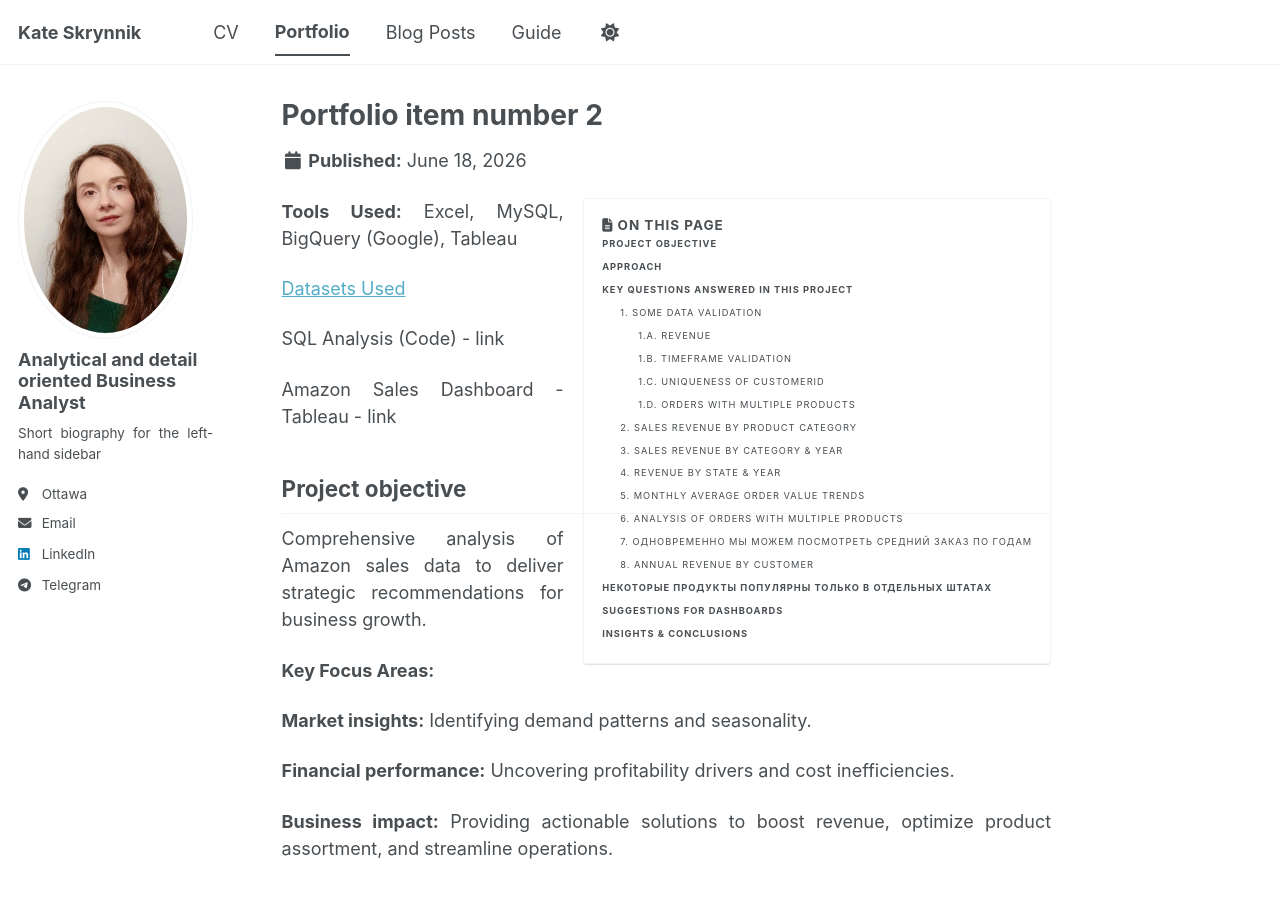
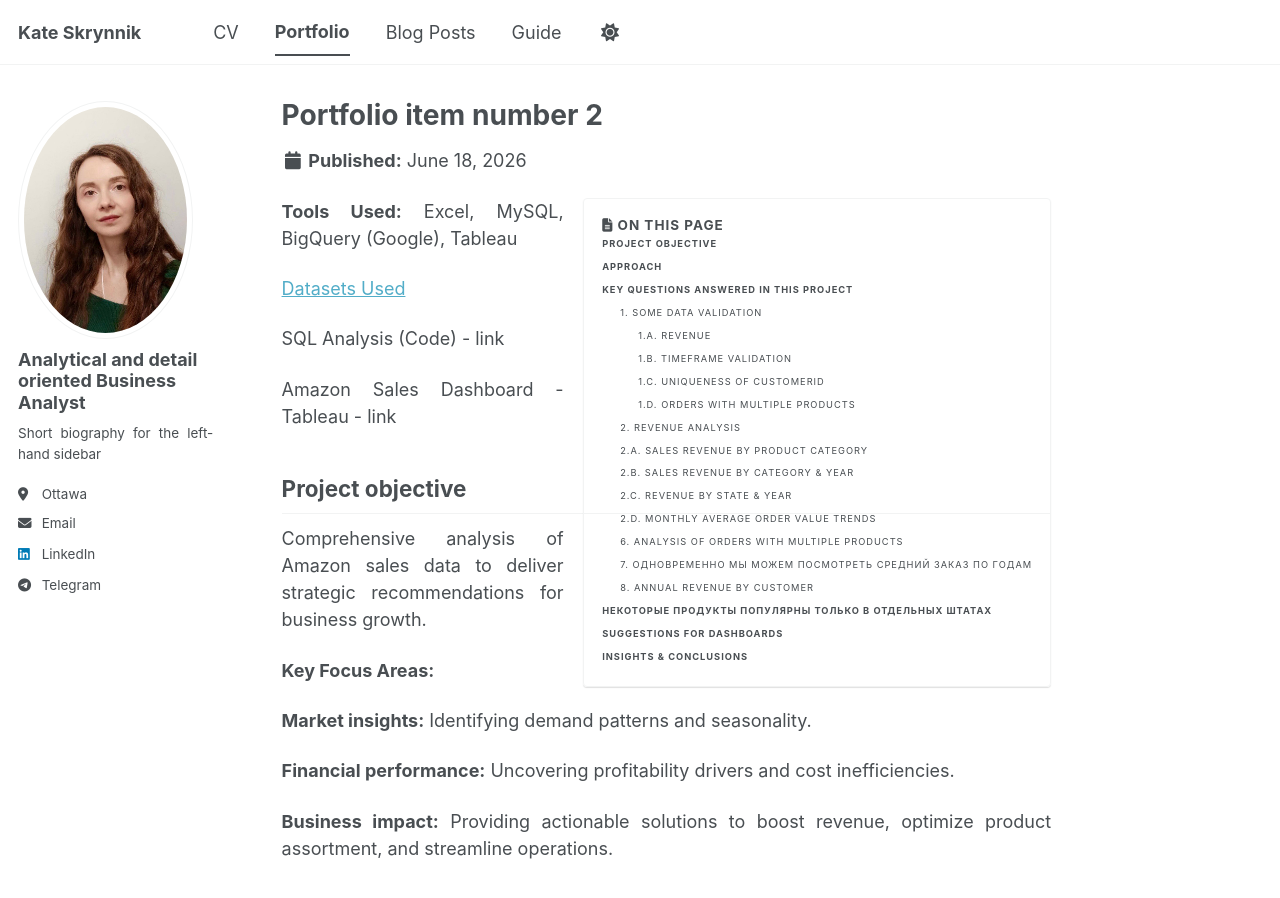
Before and after one commit to katevision/KateS, a Jekyll site: the page built from _portfolio/portfolio-2.md, in a window 1280 px wide and 900 px high. Built offline with Jekyll 4.4.1, drawn with Linux system fonts in a browser that asks for light colours; a script bundle is joined from its source files by our own code; library files that are not in the unit come from our copies; some of the changed text lies outside the part shown.

Commit message:
Update portfolio-2.md

```diff
--- a/_portfolio/portfolio-2.md
+++ b/_portfolio/portfolio-2.md
@@ -129,7 +129,9 @@
 The dataset contains exclusively single-item orders, with no orders including multiple products. This significantly constrains the analytical opportunities, as use cases such as product affinity analysis, cross-sell identification, and basket composition analysis cannot be reliably performed.
 
 
-### 2.  Sales revenue  by product category
+### 2.  Revenue Analysis
+
+### 2.A. Sales revenue  by product category
 
 With nearly five years of data available, we can now analyze revenue by category to obtain an overall view of sales performance
 
@@ -143,7 +145,7 @@
 
 Since the dataset contains sample data, the differences in revenue across categories are relatively minor. Using real business data, we could determine which product category contributed the most to overall sales revenue.
 
-### 3. Sales revenue by category & year
+### 2.B. Sales revenue by category & year
 
 Next, we will analyze category sales by individual year to better understand how sales patterns have evolved over time. This will help us identify top-performing segments, spot trends, and support more informed business decisions.
 
@@ -160,7 +162,7 @@
 
 <img src="{{ site.baseurl }}/images/revenue category year.png">
 
-### 4. Revenue by state & year
+### 2.C. Revenue by state & year
 We could analyze the data by state across different years.
 
 Можно увидеть, какие штаты генерируют наибольший объем продаж, а какие дают небольшой вклад.
@@ -199,7 +201,7 @@
 Выручку на одного клиента.
 но мы не можем
 
-### 5. Monthly average order value trends
+### 2.D. Monthly average order value trends
 (не клиента, а если бы были уникальный айди могли бы посмотреть средний чек по клиентам)
  в нашем случае опять же чеки почти не отличаются, то есть отличаются незначительно, но допустим, что это значительные отличия, совместно с другой аналитикой, мы можем это использовать для принятия решений
 
```
